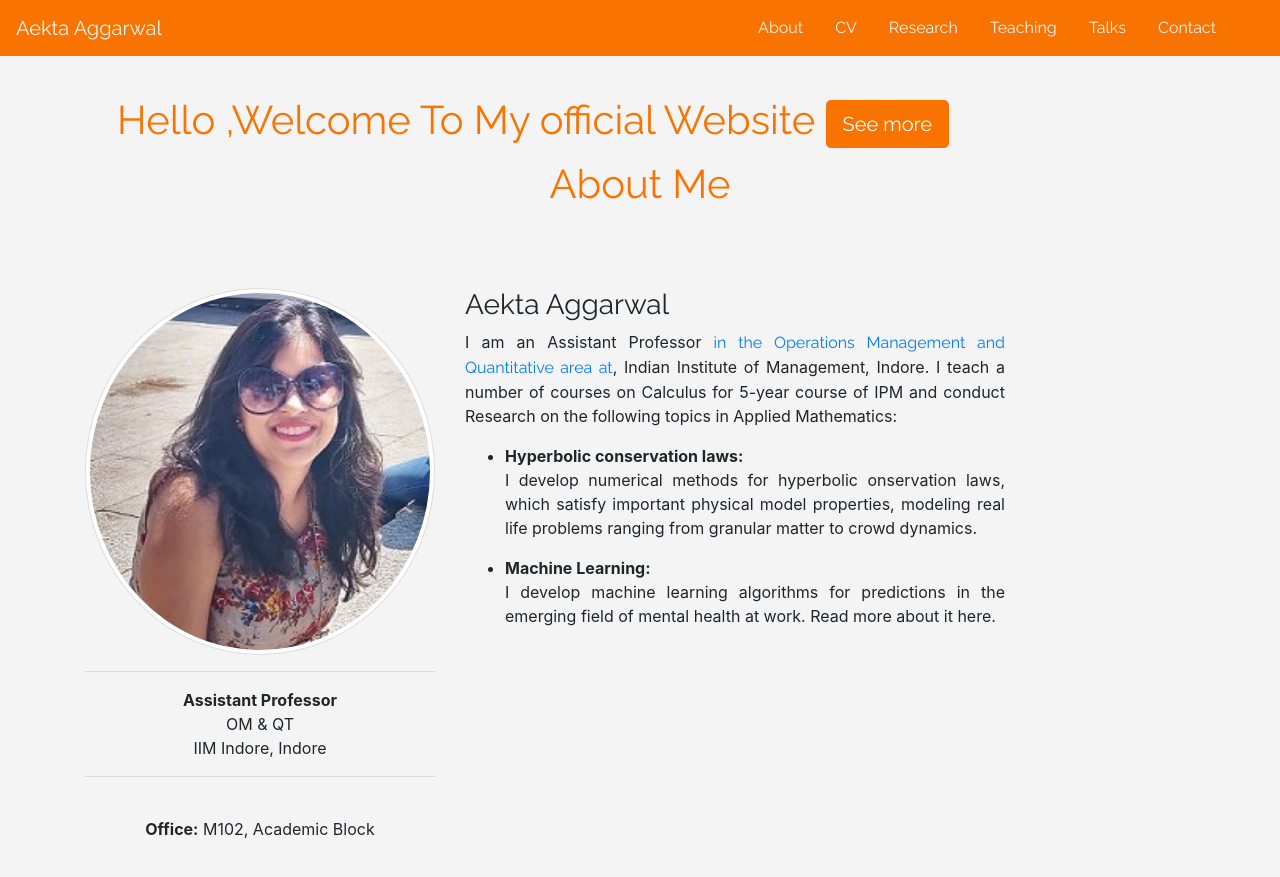
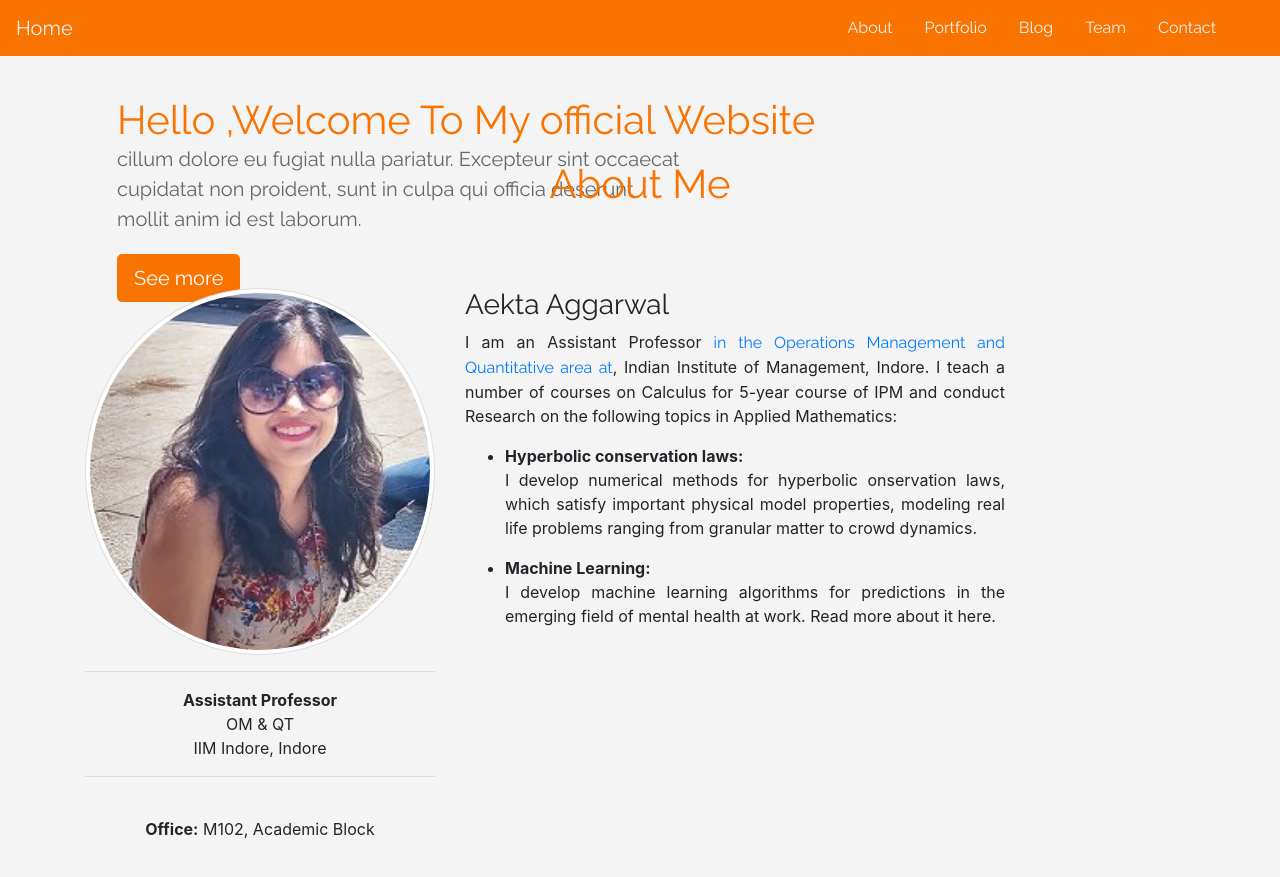
Before and after one commit to aektaaggarwal/aektaaggarwal.github.io, a Jekyll site: the page index.html, which Jekyll copies as it is, in a window 1280 px wide and 900 px high. Shown: the top 877 px of the window. Built offline with Jekyll 4.4.1, drawn with Linux system fonts in a browser that asks for light colours; nearby versions of some CDN libraries; library files that are not in the unit come from our copies; a script that is not in the unit is left out.

Commit message:
Update index.html

```diff
--- a/index.html
+++ b/index.html
@@ -12,7 +12,7 @@
   <!-- navbar -->
 
   <nav class="navbar navbar-expand-lg fixed-top ">
-	  <a class="navbar-brand" href="#">Aekta Aggarwal</a>
+	  <a class="navbar-brand" href="#">Home</a>
 	  <button class="navbar-toggler" type="button" data-toggle="collapse" data-target="#navbarSupportedContent" aria-controls="navbarSupportedContent" aria-expanded="false" aria-label="Toggle navigation">
 	    <span class="navbar-toggler-icon"></span>
 	  </button>
@@ -24,19 +24,17 @@
 	        <a class="nav-link" data-value="about" href="#">About</a>
 	      </li>
 	      <li class="nav-item">
-	        <a class="nav-link " href="cv.html">CV</a>
+	        <a class="nav-link " data-value="portfolio" href="#">Portfolio</a>
 	      </li>
 	      <li class="nav-item">
-	        <a class="nav-link " data-value="Research" href="#">Research</a>
+	        <a class="nav-link " data-value="blog" href="#">Blog</a>
 	      </li>
-				<li class="nav-item">
-	        <a class="nav-link " data-value="Teaching" href="#">Teaching</a>
+	      <li class="nav-item">
+	        <a class="nav-link " data-value="team" href="#">
+	        Team</a>
 	      </li>
-				<li class="nav-item">
-					<a class="nav-link " data-value="Talks" href="#">Talks</a>
-				</li>
 	      <li class="nav-item">
-	        <a class="nav-link " data-value="Contact" href="#">Contact</a>
+	        <a class="nav-link " data-value="contact" href="#">Contact</a>
 	      </li>
 	    </ul>
 
@@ -49,12 +47,16 @@
    	  <div class="description ">
   	<h1>
   		Hello ,Welcome To My official Website
+  		<p>
+  		cillum dolore eu fugiat nulla pariatur. Excepteur sint occaecat cupidatat non
+  		proident, sunt in culpa qui officia deserunt mollit anim id est laborum.</p>
   		<button class="btn btn-outline-secondary btn-lg">See more</button>
   	</h1>
   </div>
    </div>
 
 </header>
+
 
 <!-- about section -->
 <div class="about" id="about">
```
